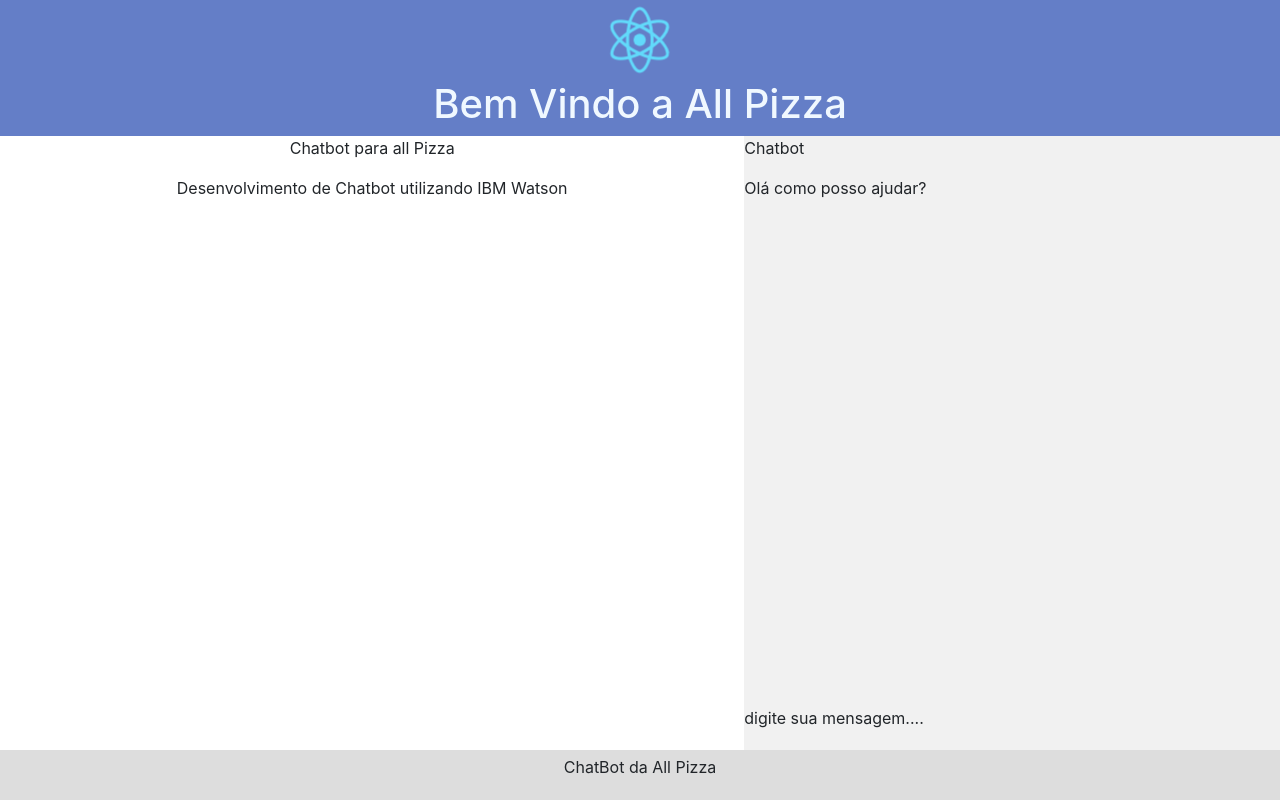
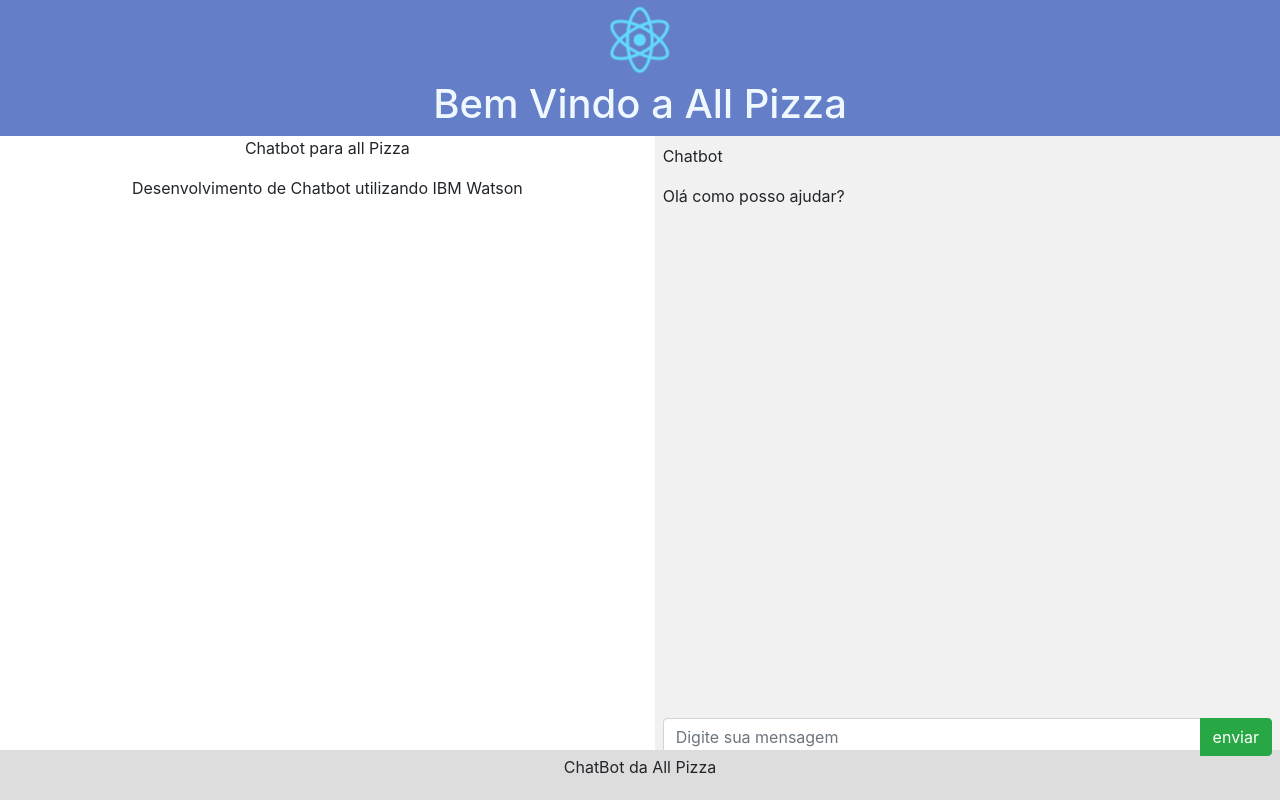
Before and after one commit to felipeWanderson/chatbot-allpizza-react, a React (Create React App) app: page / in a window 1280 px wide. Built offline with nearby package versions, Linux system fonts and the light colour scheme.

Commit message:
criando o input text para mensagem

```diff
--- a/src/components/chat/ChatMensagem.js
+++ b/src/components/chat/ChatMensagem.js
@@ -1,9 +1,15 @@
 import React from 'react'
+import {InputGroup, InputGroupAddon, Button,Input} from 'reactstrap'
 
 const ChatMensagem = props => {
     return (
         <div className='chat-mensagem'>
-            digite sua mensagem....
+            <InputGroup>
+                <Input placeholder='Digite sua mensagem' />
+                <InputGroupAddon addonType='append'>
+                    <Button color='success'>enviar</Button>
+                </InputGroupAddon>
+            </InputGroup>
         </div>
     )
 }
--- a/src/components/chat/chat.css
+++ b/src/components/chat/chat.css
@@ -1,6 +1,7 @@
 .chat-conteudo{
     display: grid;
-    grid-template-rows: 40px auto 60px;
+    grid-template-rows: 40px auto 40px;
+    padding: 8px;
     height: calc(100vh - 170px);
 }
 .chat-header {
```
